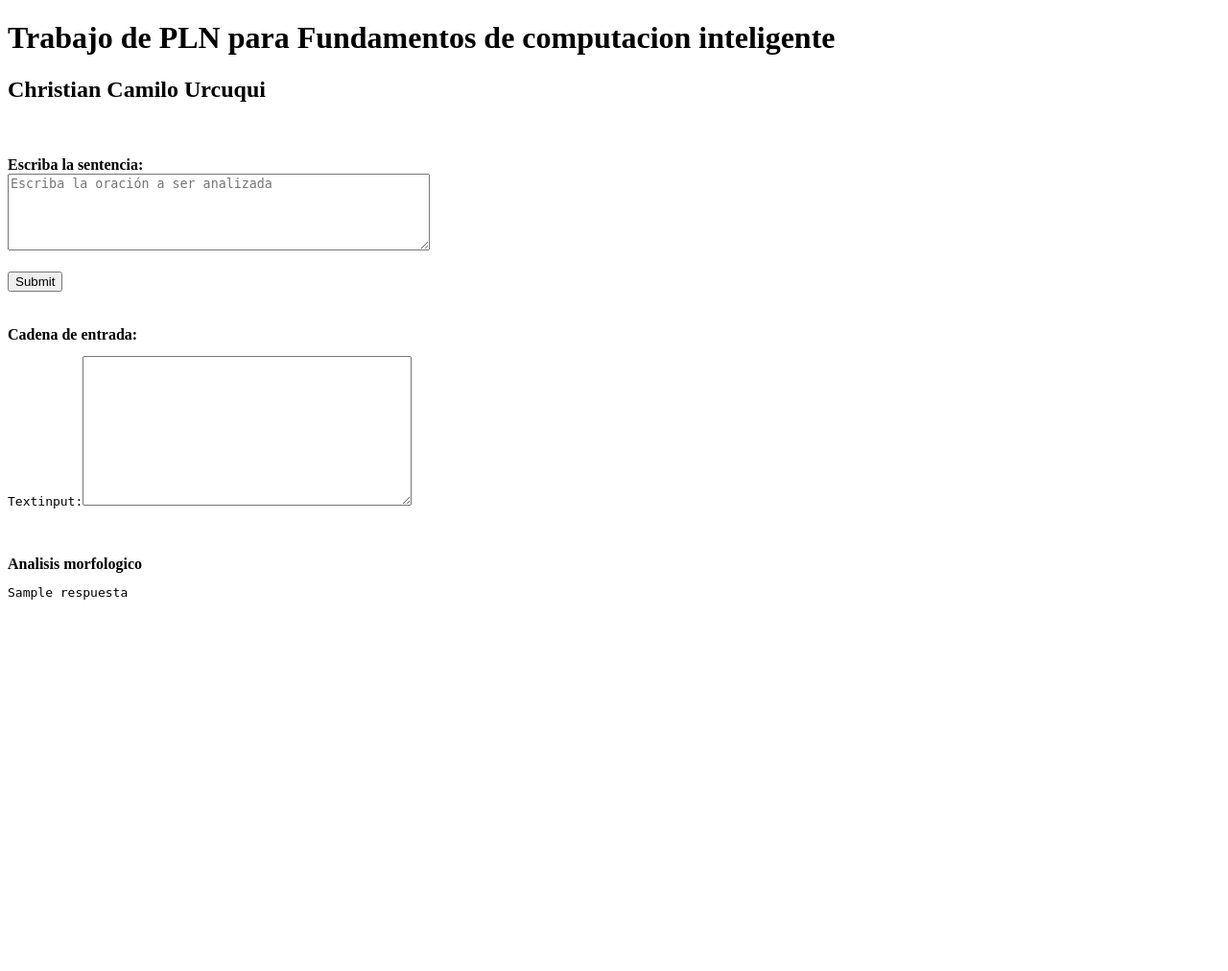
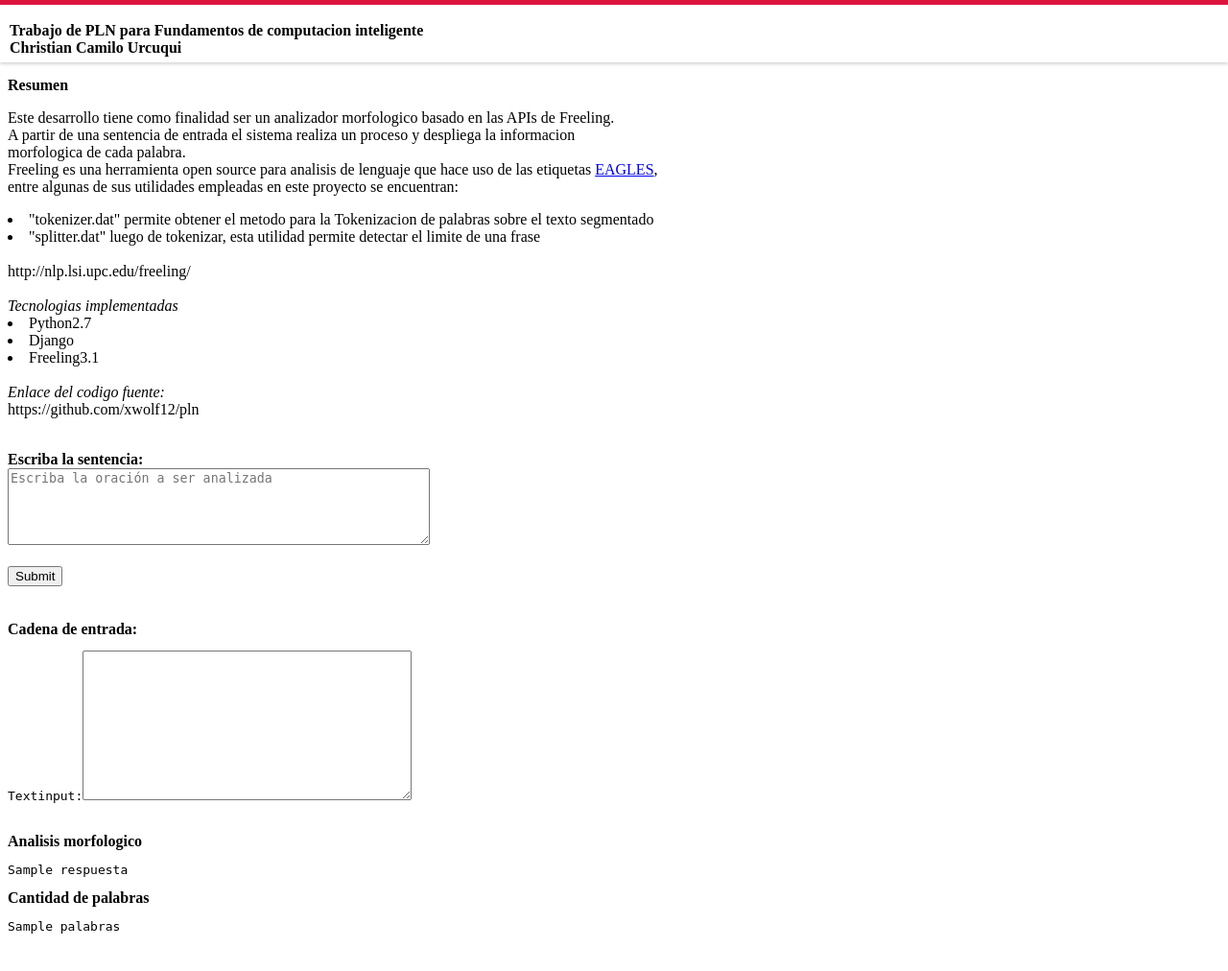
Before and after one commit to urcuqui/pln, a Django app: template webapp/templates/index.html in a window 1280 px wide. Shown: the whole page at 96% size. Before the commit the page ends 625 px from the top, so only its background shows below. Run offline with Django 3.2, Linux system fonts and the light colour scheme; tables that the repository leaves empty hold one stand-in row (values such as "Sample post"); the template is opened without the code that fills it: values that come from a table or form of the project are taken from there, most other values are stand-ins (such as "Sample title", 1, 10 or a date in 2020).

Commit message:
Desarrollo de la interfaz integrada a freeling

```diff
--- a/prueba.py
+++ b/prueba.py
@@ -64,7 +64,8 @@ def index():
     for s in ls :
        ws = s.get_words();
        for w in ws :
+          an = w.get_analysis()
+          a = an[0]
           print(w.get_form()+" "+w.get_lemma()+" "+w.get_tag()+" "+w.get_senses_string())
-
-
+          print(len(an))
 index()
--- a/webapp/templates/index.html
+++ b/webapp/templates/index.html
@@ -7,10 +7,53 @@
 </head>
 
 <body>
-    <h1>Trabajo de PLN para Fundamentos de computacion inteligente</h1>
-    <h2>Christian Camilo Urcuqui</h2>
+    <div id="menu" style="position: fixed;height: 60px;width: 100%;top: 0;left: 0;border-top:
+    5px solid #dc143c;background: #fff;-moz-box-shadow: 0 2px 3px 0px rgba(0.16, 0, 0, 0);
+    -webkit-box-shadow: 0 2px 3px 0px rgba(0, 0, 0, 0.16);
+    box-shadow: 0 2px 3px 0px rgba(0, 0, 0, 0.16);z-index: 999999;">
+       <div style="width: 900px;margin: 0 auto;margin-bottom: 10px; margin-left: 10px;">
+          <br>
+          <b>Trabajo de PLN para Fundamentos de computacion inteligente
+              <br>
+          Christian Camilo Urcuqui</P></b>
+       </div>
+    </div>
     <br>
     <br>
+    <br>
+    <br>
+<div>
+    <b> Resumen</b>
+    <p>
+        Este desarrollo tiene como finalidad ser un analizador morfologico basado en las APIs de Freeling.
+        <br> A partir de una sentencia de entrada el sistema realiza un proceso y despliega la informacion
+        <br> morfologica de cada palabra.
+        <br> Freeling es una herramienta open source para analisis de lenguaje que hace uso de las etiquetas <a
+            href="http://www.ilc.cnr.it/EAGLES96/annotate/annotate.html">EAGLES</a>,
+        <br> entre algunas de sus utilidades empleadas en este proyecto se encuentran:
+        <li>"tokenizer.dat" permite obtener el metodo para la Tokenizacion de palabras sobre el
+                texto segmentado</li>
+        <li>"splitter.dat" luego de tokenizar, esta utilidad permite detectar el limite de una frase</li>
+        <br>
+        http://nlp.lsi.upc.edu/freeling/
+        <br>
+        <br>
+        <i>Tecnologias implementadas</i>
+        <li>Python2.7</li>
+        <li>Django</li>
+        <li>Freeling3.1</li>
+        <br>
+        <i>Enlace del codigo fuente:</i>
+        <br>
+        https://github.com/xwolf12/pln
+
+    </p>
+
+
+</div>
+    <br>
+
+
 <form action="/your-name/" method="get">
     <b>Escriba la sentencia:</b>
     <br>
@@ -30,11 +73,12 @@
     <br>
     <pre>{{ get_form }}</pre>
     <br>
-    <br>
     <b>Analisis morfologico</b>
     <br>
     <pre>{{respuesta}}</pre>
-
+    <b>Cantidad de palabras</b>
+    <br>
+    <pre>{{palabras}}</pre>
     <br>
 
 </form>
```
Also changed, not shown: webapp/views.py (+5 -4 lines).
